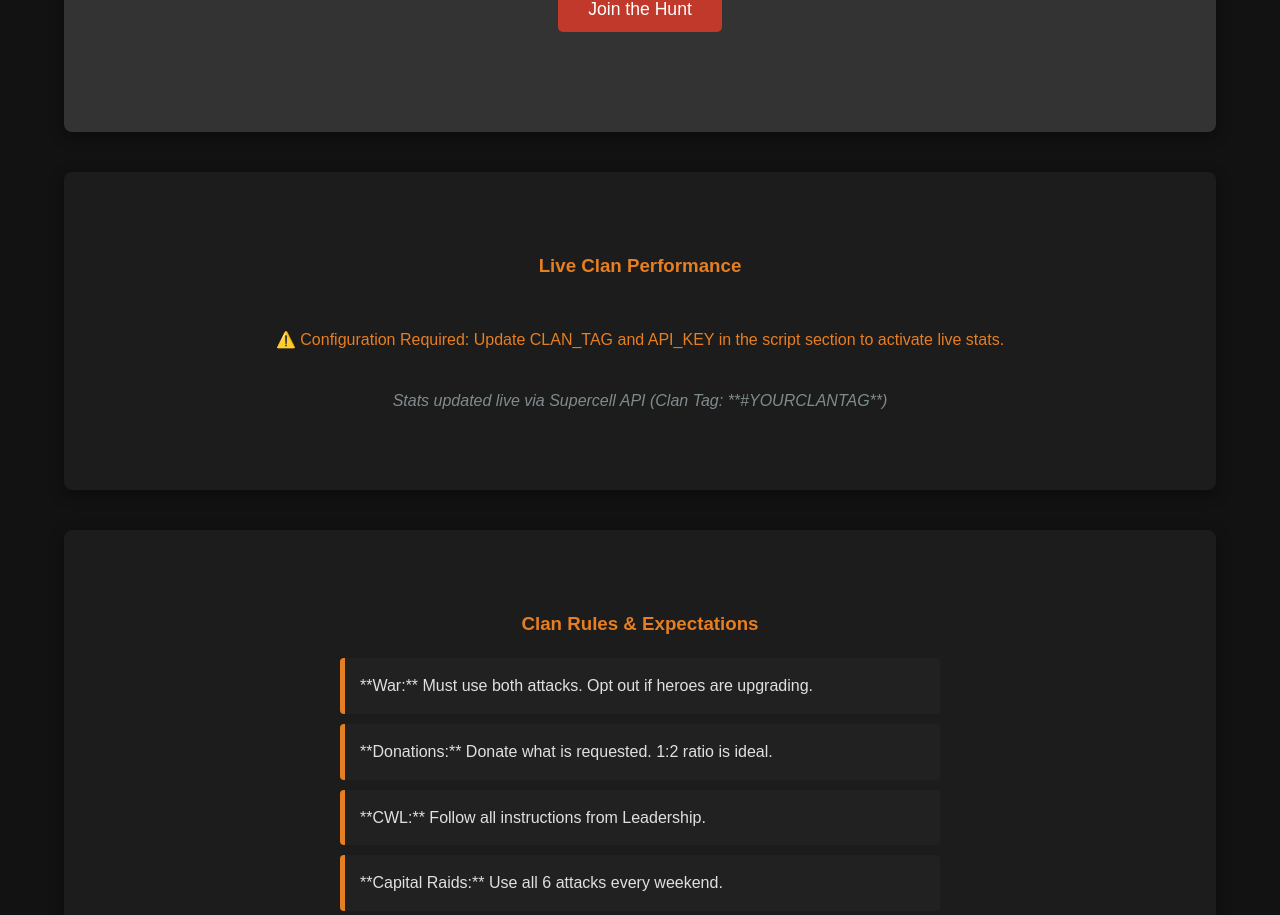
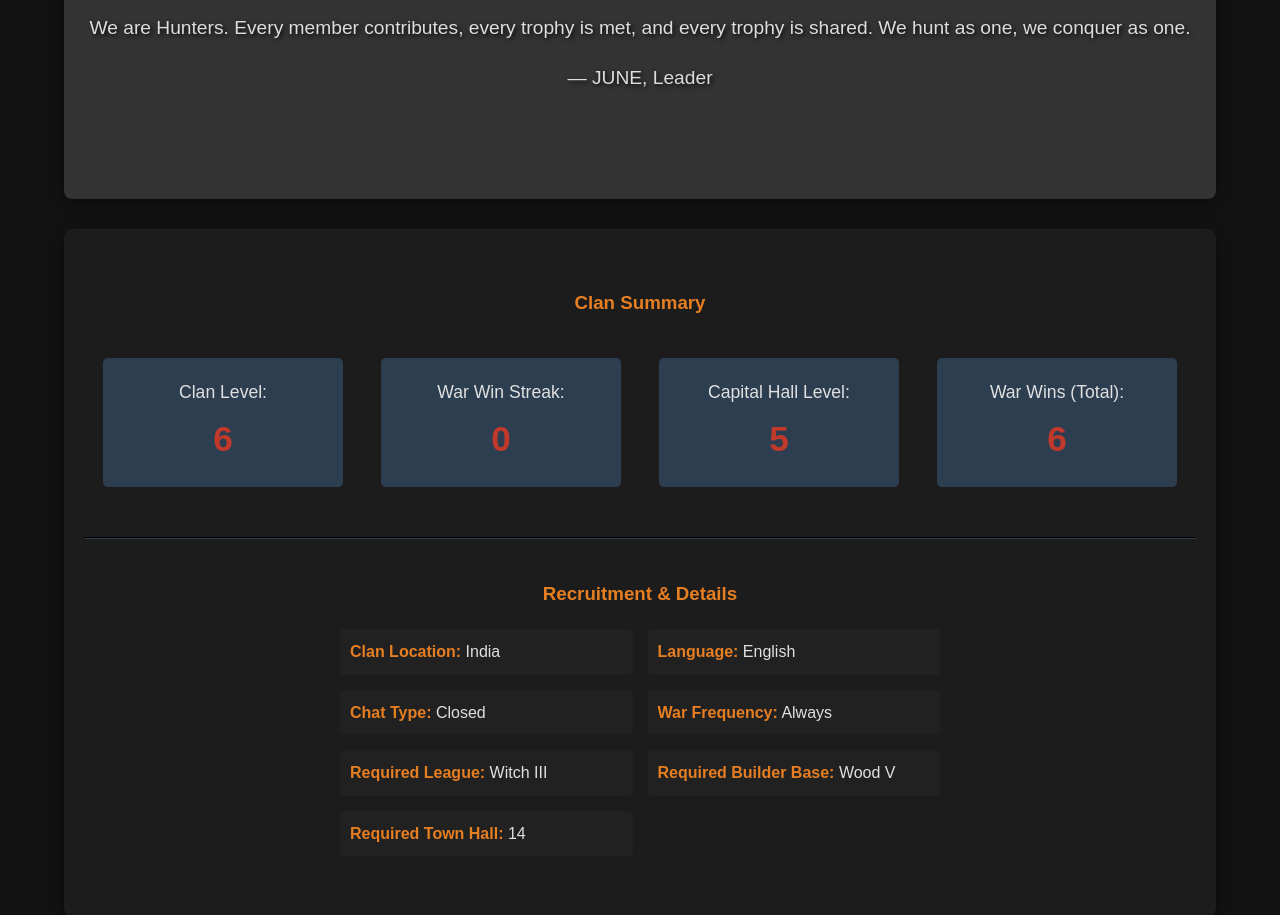
Before and after one commit to Vishalkumawat589/Hunters, a plain HTML site: page index.html in a window 1280 px wide. Shown: the part 352-1267 px from the top of the page. Drawn offline with Linux system fonts and the light colour scheme.

Commit message:
Update index.html

```diff
--- a/index.html
+++ b/index.html
@@ -3,7 +3,7 @@
 <head>
     <meta charset="UTF-8">
     <meta name="viewport" content="width=device-width, initial-scale=1.0">
-    <title>Hunters - Official Clan Website</title>
+    <title>Hunters - Official Clan Website | Non Stop War</title>
 
     <style>
         /* --- Global Styles --- */
@@ -52,9 +52,9 @@
         }
 
         section {
-            padding: 60px 0;
-            margin-bottom: 40px;
-            background-color: #1c1c1c; /* Slightly lighter inner section */
+            padding: 40px 20px;
+            margin-bottom: 30px;
+            background-color: #1c1c1c;
             border-radius: 8px;
             box-shadow: 0 4px 15px rgba(0, 0, 0, 0.4);
             text-align: center;
@@ -65,29 +65,26 @@
             margin-bottom: 20px;
         }
 
-        /* --- Hero Section Specifics --- */
+        /* --- Hero Section Specifics (Customized from Video Info) --- */
         .hero-section {
-            /* Note: Cannot link external image, using solid color */
             background-color: #333333;
             color: white;
             padding: 100px 0;
             text-shadow: 2px 2px 4px rgba(0, 0, 0, 0.8);
         }
-
-        .cta-button {
-            background-color: #C0392B;
-            color: white;
-            border: none;
-            padding: 12px 30px;
-            font-size: 1.1em;
-            cursor: pointer;
-            border-radius: 5px;
-            transition: background-color 0.3s;
-            margin-top: 20px;
+        .hero-section h1 {
+            font-size: 2.5em;
+            margin-bottom: 10px;
         }
-
-        .cta-button:hover {
-            background-color: #E67E22;
+        .hero-section p {
+            font-size: 1.2em;
+            margin-bottom: 5px;
+            color: #ddd;
+        }
+        .tag {
+            font-size: 1.5em;
+            color: #C0392B;
+            font-weight: bold;
         }
 
         /* --- Stats Grid --- */
@@ -99,7 +96,7 @@
         }
 
         .stat-box {
-            background-color: #2c3e50; /* A dark blue/grey for stats */
+            background-color: #2c3e50;
             padding: 20px;
             margin: 10px;
             border-radius: 5px;
@@ -115,12 +112,23 @@
             color: #C0392B;
             margin-top: 5px;
         }
+        .stat-detail-grid {
+            display: grid;
+            grid-template-columns: 1fr 1fr;
+            text-align: left;
+            max-width: 600px;
+            margin: 20px auto;
+            gap: 15px;
+        }
+        .stat-detail-grid div {
+            padding: 10px;
+            background-color: #212121;
+            border-radius: 4px;
+        }
+        .stat-detail-grid strong {
+            color: #E67E22;
+        }
 
-        .api-note {
-            font-style: italic;
-            color: #7f8c8d;
-            margin-top: 20px;
-        }
 
         /* --- Rules Section --- */
         .rules-section ul {
@@ -155,108 +163,74 @@
         <nav>
             <a href="#about">About</a>
             <a href="#stats">Stats</a>
-            <a href="#rules">Rules</a>
+            <a href="#wars">War Log</a>
             <a href="#join">Join Us</a>
         </nav>
     </header>
 
     <main>
         <section id="hero" class="hero-section">
-            <h2>The Hunt is On. Always.</h2>
-            <p>A competitive, elite war clan focused on 3-star attacks and constant progression.</p>
-            <a href="#join"><button class="cta-button">Join the Hunt</button></a>
+            <p class="tag">#2GQCCVLYJ</p>
+            <h1>Hunters: Non Stop War</h1>
+            <p>We are Hunters. Every member contributes, every trophy is met, and every trophy is shared. We hunt as one, we conquer as one.</p>
+            <p>— JUNE, Leader</p>
         </section>
 
         <section id="stats" class="stats-section">
-            <h3>Live Clan Performance</h3>
+            <h3>Clan Summary</h3>
             <div id="clan-data" class="data-grid">
-                <div class="stat-box">Clan Level: <span id="clan-level">...</span></div>
-                <div class="stat-box">Total Trophies: <span id="clan-trophies">...</span></div>
-                <div class="stat-box">War Wins: <span id="war-wins">...</span></div>
-                <div class="stat-box">CWL League: <span id="cwl-league">...</span></div>
+                <div class="stat-box">Clan Level: <span>6</span></div>
+                <div class="stat-box">War Win Streak: <span>0</span></div>
+                <div class="stat-box">Capital Hall Level: <span>5</span></div>
+                <div class="stat-box">War Wins (Total): <span>6</span></div>
             </div>
-            <p class="api-note">Stats updated live via Supercell API (Clan Tag: **#YOURCLANTAG**)</p>
+
+            <hr style="margin: 40px 0; border-color: #2c3e50;">
+
+            <h3>Recruitment & Details</h3>
+            <div class="stat-detail-grid">
+                <div><strong>Clan Location:</strong> India</div>
+                <div><strong>Language:</strong> English</div>
+                <div><strong>Chat Type:</strong> Closed</div>
+                <div><strong>War Frequency:</strong> Always</div>
+                <div><strong>Required League:</strong> Witch III</div>
+                <div><strong>Required Builder Base:</strong> Wood V</div>
+                <div><strong>Required Town Hall:</strong> 14</div>
+            </div>
+
         </section>
 
-        <section id="rules" class="rules-section">
-            <h3>Clan Rules & Expectations</h3>
+        <section id="wars" class="rules-section">
+            <h3>Clan War League History (Static Snapshot)</h3>
             <ul>
-                <li>**War:** Must use both attacks. Opt out if heroes are upgrading.</li>
-                <li>**Donations:** Donate what is requested. 1:2 ratio is ideal.</li>
-                <li>**CWL:** Follow all instructions from Leadership.</li>
-                <li>**Capital Raids:** Use all 6 attacks every weekend.</li>
+                <li style="border-left-color: gold;">
+                    <strong>Current League: Gold League I</strong>
+                </li>
+                <li>
+                    <strong>September Season:</strong> 4th Place | Stars: 240 | Destruction: 7295
+                </li>
+                 <li>
+                    <strong>August Season:</strong> 5th Place | Stars: 182 | Destruction: 6123
+                </li>
+                <li style="border-left-color: #C0392B;">
+                    <strong style="color: #C0392B;">Classic War Record:</strong> Wins: 6 | Losses: 19 | Draws: 0 (Total: 25)
+                </li>
             </ul>
+            <p style="margin-top: 20px; color: #7f8c8d;">*This data is static and based on the last recorded clip (War Log History).</p>
         </section>
 
         <section id="join" class="join-section">
             <h3>Ready to Join the Pack?</h3>
-            <p>Search for us in-game or contact a Leader on Discord.</p>
+            <p>Our requirement is Town Hall 14. Search for us in-game to request an invite.</p>
             <div class="contact-info">
-                <p>In-Game Tag: **#YOURCLANTAG**</p>
-                <p>Discord: discord.gg/HuntersClan (Link Placeholder)</p>
+                <p>In-Game Tag: **#2GQCCVLYJ**</p>
+                <p>Current Members: 20/50</p>
             </div>
         </section>
     </main>
 
     <footer>
-        <p>&copy; 2025 Hunters Clan. All rights reserved. | Built in One File 💾</p>
+        <p>&copy; 2025 Hunters Clan. All rights reserved. | Static Site Data from Clan Tag #2GQCCVLYJ</p>
     </footer>
-
-    <script>
-        // *** IMPORTANT: You must replace these values ***
-        // --------------------------------------------------------------------------------------------------------------------------------------------------------
-        const CLAN_TAG = 'YOURCLANTAG'; // Example: '2PQLQ2890' (without the #)
-        const API_KEY = 'YOUR_API_KEY'; // Get key from Supercell Developer site (https://developer.clashofclans.com/)
-        // NOTE: The Clash of Clans API often requires a backend server to proxy requests due to API key security and Cross-Origin Resource Sharing (CORS) policies.
-        // This direct client-side fetch might fail if hosted on a regular static host. It's best used with a backend proxy.
-        // --------------------------------------------------------------------------------------------------------------------------------------------------------
-
-        const CLAN_ID = `%23${CLAN_TAG}`; // URL-encoded tag
-
-        async function fetchClanData() {
-            const url = `https://api.clashofclans.com/v1/clans/${CLAN_ID}`;
-
-            try {
-                const response = await fetch(url, {
-                    method: 'GET',
-                    headers: {
-                        'Authorization': `Bearer ${API_KEY}`,
-                        'Accept': 'application/json'
-                    }
-                });
-
-                if (!response.ok) {
-                    throw new Error(`HTTP error! Status: ${response.status}. Check API Key and authorized IP address.`);
-                }
-
-                const data = await response.json();
-
-                // --- Update the HTML with the live data ---
-                document.getElementById('clan-level').textContent = data.clanLevel || 'N/A';
-                document.getElementById('clan-trophies').textContent = data.clanPoints ? data.clanPoints.toLocaleString() : 'N/A';
-                document.getElementById('war-wins').textContent = data.warWins || 'N/A';
-                document.getElementById('cwl-league').textContent = data.warLeague ? data.warLeague.name : 'N/A';
-
-            } catch (error) {
-                console.error('Could not fetch clan data:', error);
-                document.getElementById('clan-data').innerHTML = `
-                    <p style="color: red; text-align: center; grid-column: 1 / -1;">
-                        Error loading live stats. See console for details. **API requires a Backend Proxy or whitelisted IP.**
-                    </p>
-                `;
-            }
-        }
-
-        // Run the function if configured
-        if (CLAN_TAG && API_KEY && CLAN_TAG !== 'YOURCLANTAG') {
-            fetchClanData();
-        } else {
-             document.getElementById('clan-data').innerHTML = `
-                <p style="color: #E67E22; text-align: center; grid-column: 1 / -1;">
-                    ⚠️ Configuration Required: Update CLAN_TAG and API_KEY in the script section to activate live stats.
-                </p>
-            `;
-        }
-    </script>
 </body>
 </html>
```
